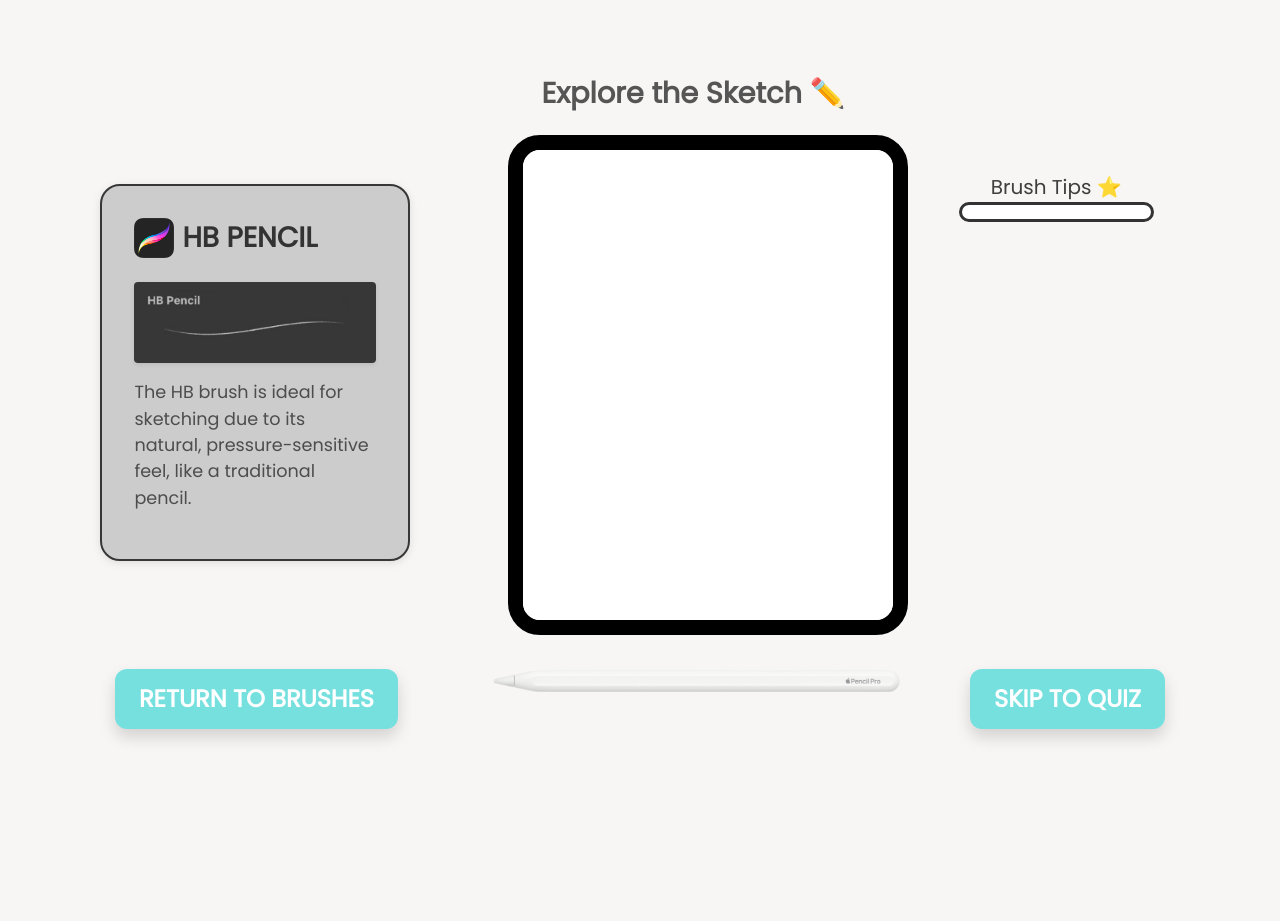
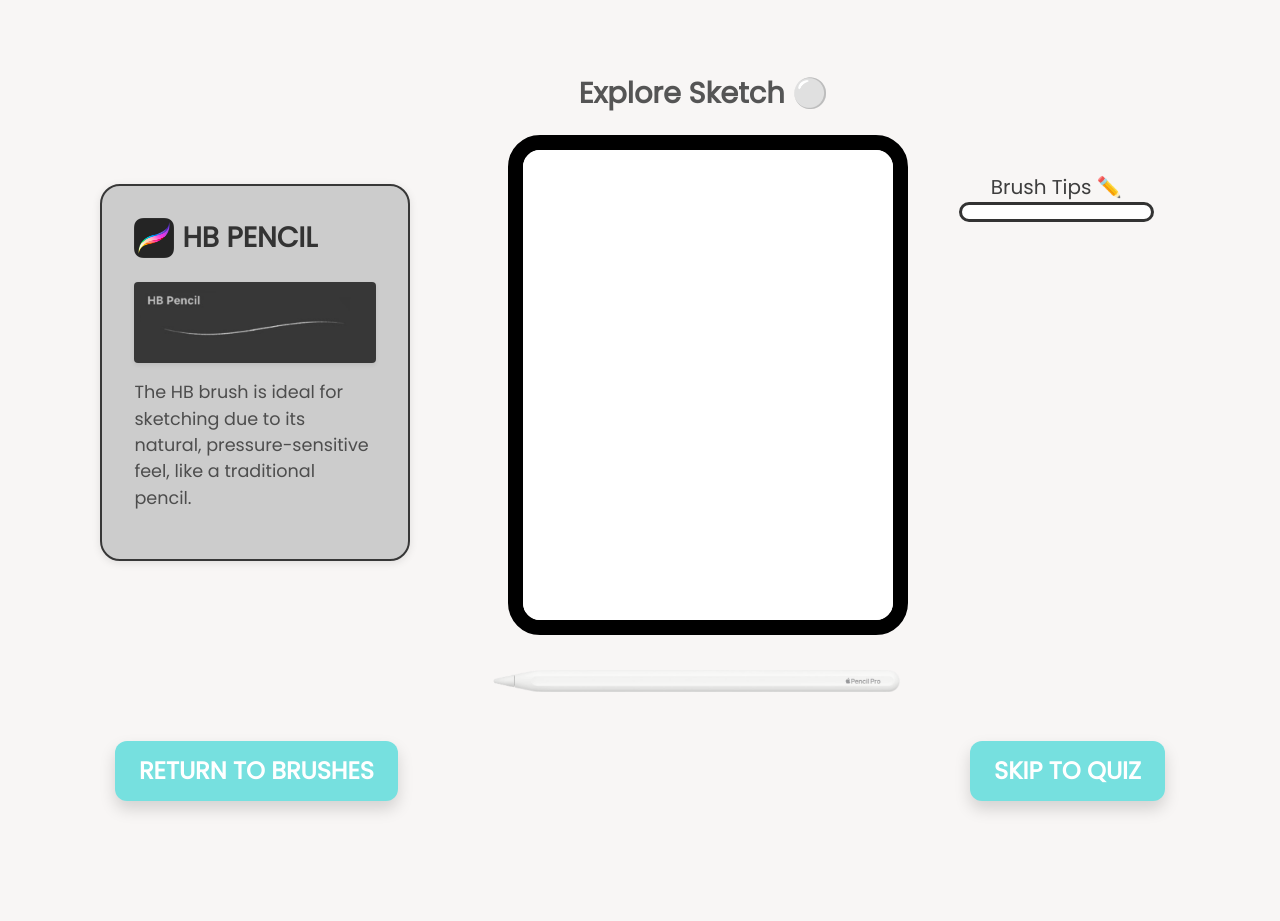
Before and after one commit to savannahhlyles/ui-final, a Flask app: page /view_brush/1 in a window 1280 px wide. Shown: the part 88-1009 px from the top of the page. Before the commit the page ends 828 px from the top, so only its background shows below. Run offline with Flask 3, Linux system fonts and the light colour scheme; some libraries are stand-ins or nearby versions.

Commit message:
Added emojis and styling

```diff
--- a/templates/viewbrush.html
+++ b/templates/viewbrush.html
@@ -19,7 +19,7 @@
 
     <!-- MIDDLE COLUMN: iPad (col-md-6) -->
     <div class="col-md-4 text-center sketch-area-col">
-      <h3 class="sketch-title">Explore the Sketch ✏️</h3>
+      <h3 class="sketch-title" style="padding-left: 20px;">Explore Sketch ⚪️</h3>
       <div class="ipad-frame mx-auto" id="sketch-area" data-slug="{{ brush.slug }}">
         <div class="ipad-screen-bg"></div>
         <img id="sketch-image" src="" alt="Sketch Preview" class="sketch-inside">
@@ -39,7 +39,7 @@
 
         <!-- RIGHT COLUMN: Progress + Info Boxes (col-md-3) -->
         <div class="col-md-3 d-flex flex-column align-items-center mt-5" id="info-column">
-          <span id= "progress-text"> Brush Tips ⭐</span>
+          <span id= "progress-text"> Brush Tips ✏️</span>
           <div class="progress-bar-container mb-4">
             <div id="progress-bar-fill" class="progress-bar-fill"></div>
           </div>
@@ -48,6 +48,9 @@
       </div>
 
 
+      <br>
+      <br>
+      <br>
 
   <!-- RETURN BUTTONS -->
   <a href="{{ url_for('learn') }}" class="btn btn-info return-btn-fixed">RETURN TO BRUSHES</a>
```
